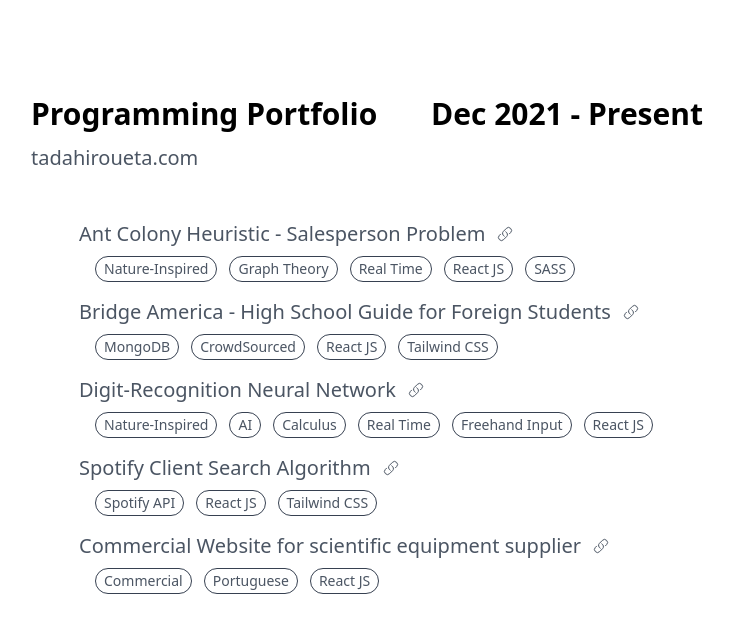
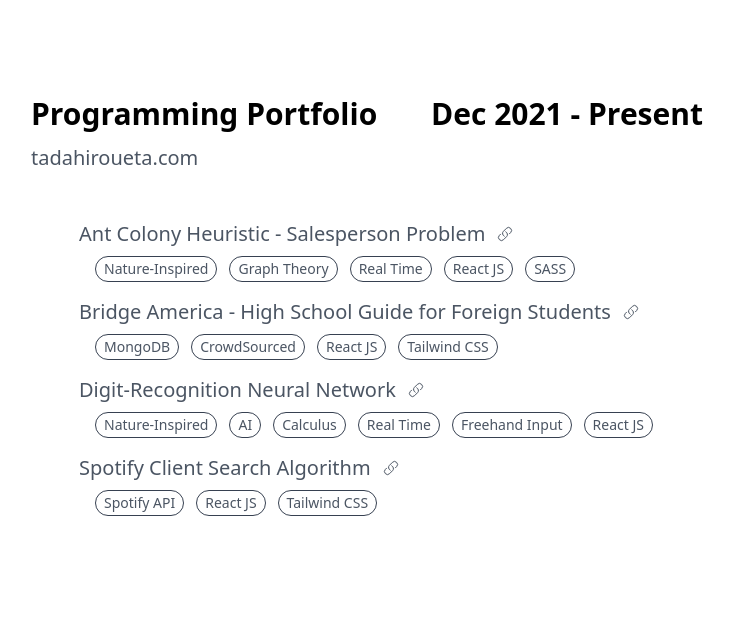
Before and after one commit to tadahiroueta/landing-page, a JavaScript app: page / in a window 1280 px wide. Shown: the top 632 px of the page, without its empty margins (273-1007 px from the left). Built offline with nearby package versions, Linux system fonts and the light colour scheme.

Commit message:
remove mmvacuo

```diff
--- a/src/App.js
+++ b/src/App.js
@@ -50,9 +50,6 @@ export default function App() {
             <Link to="https://spotifier.tadahiroueta.com" topics={ ["Spotify API", "React JS", "Tailwind CSS"] }>
               Spotify Client Search Algorithm
             </Link>
-            <Link to="https://mmvacuo.tadahiroueta.com" topics={ ["Commercial", "Portuguese", "React JS"] }>
-              Commercial Website for scientific equipment supplier
-            </Link>
           </div>
         </div>
       </div>
```
